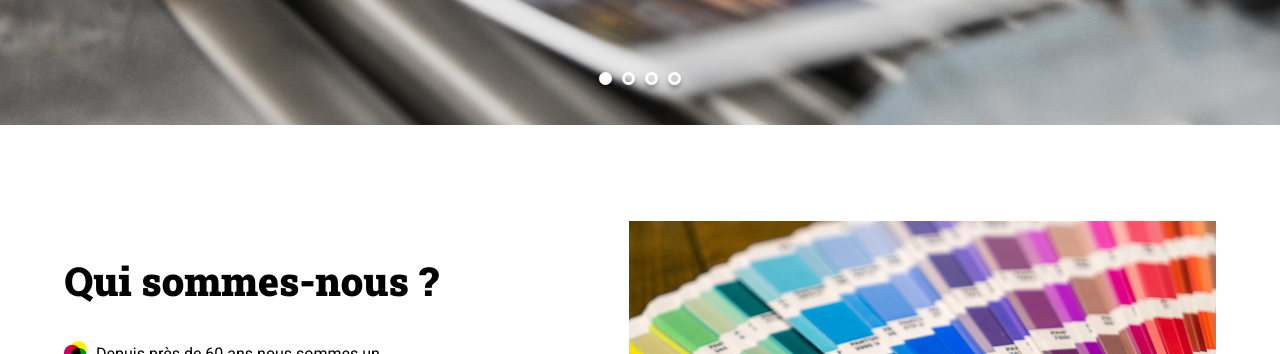
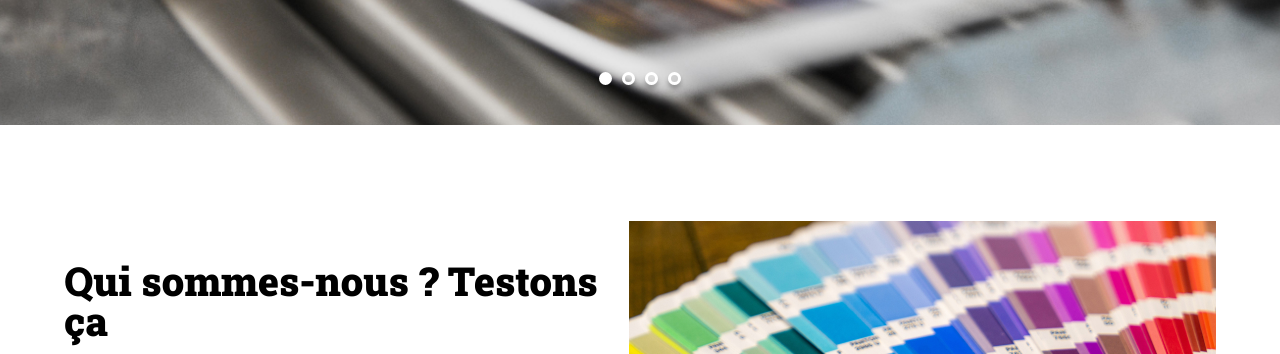
Before and after one commit to RomainG-A/print-it, a plain HTML site: page index.html in a window 1280 px wide. Shown: the part 446-800 px from the top of the page. Drawn offline with Linux system fonts and the light colour scheme.

Commit message:
test pour mise a jour en ligne

```diff
--- a/index.html
+++ b/index.html
@@ -27,7 +27,7 @@
 	</div>
 	<section id="about-us" class="container">
 		<div>
-			<h2>Qui sommes-nous ?</h2>
+			<h2>Qui sommes-nous ? Testons ça</h2>
 			<ul>
 				<li>Depuis près de 60 ans nous sommes un imprimeur familial spécialisé dans les besoins d’entreprises de petite et grande taille. Implantés à Rennes dans le quartier Bréquigny, nous accompagnons nos clients dans leurs projets d’impression.</li>
 				<li>De la création de vos fichiers à la livraison de vos imprimés, nous mettons tout notre savoir-faire à votre disposition afin de répondre au mieux à vos attentes.</li>
```
